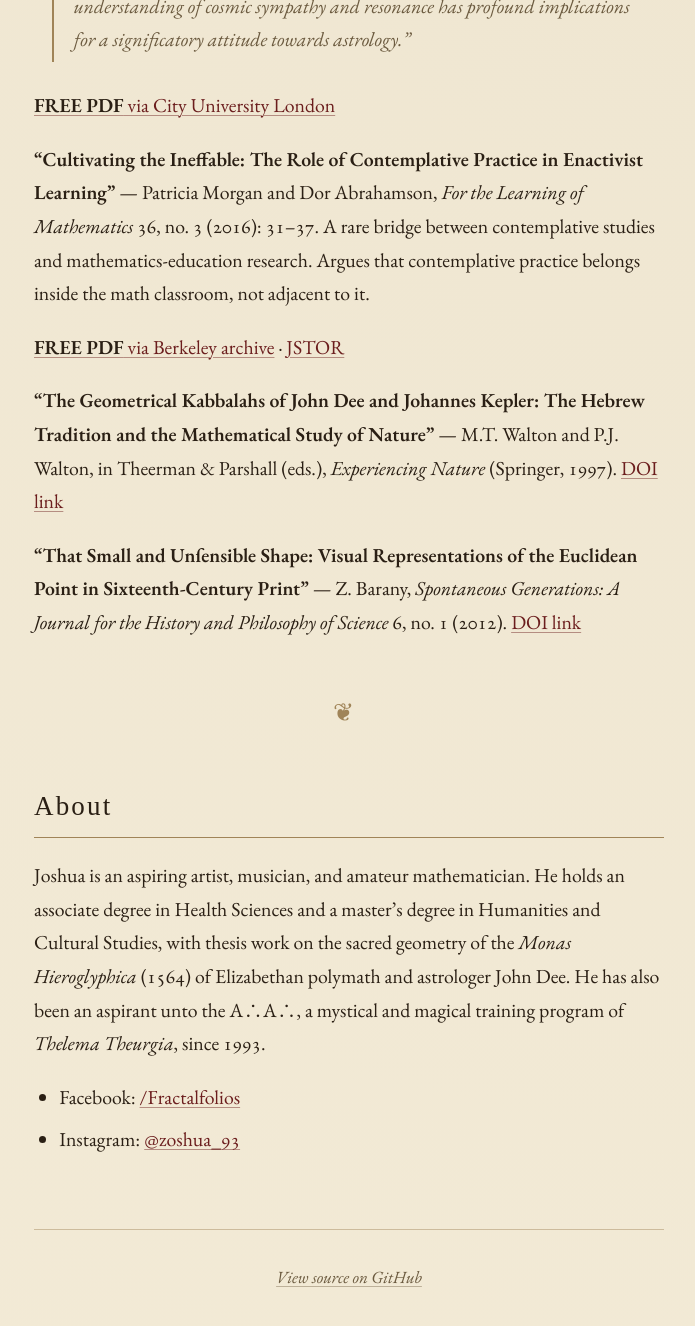
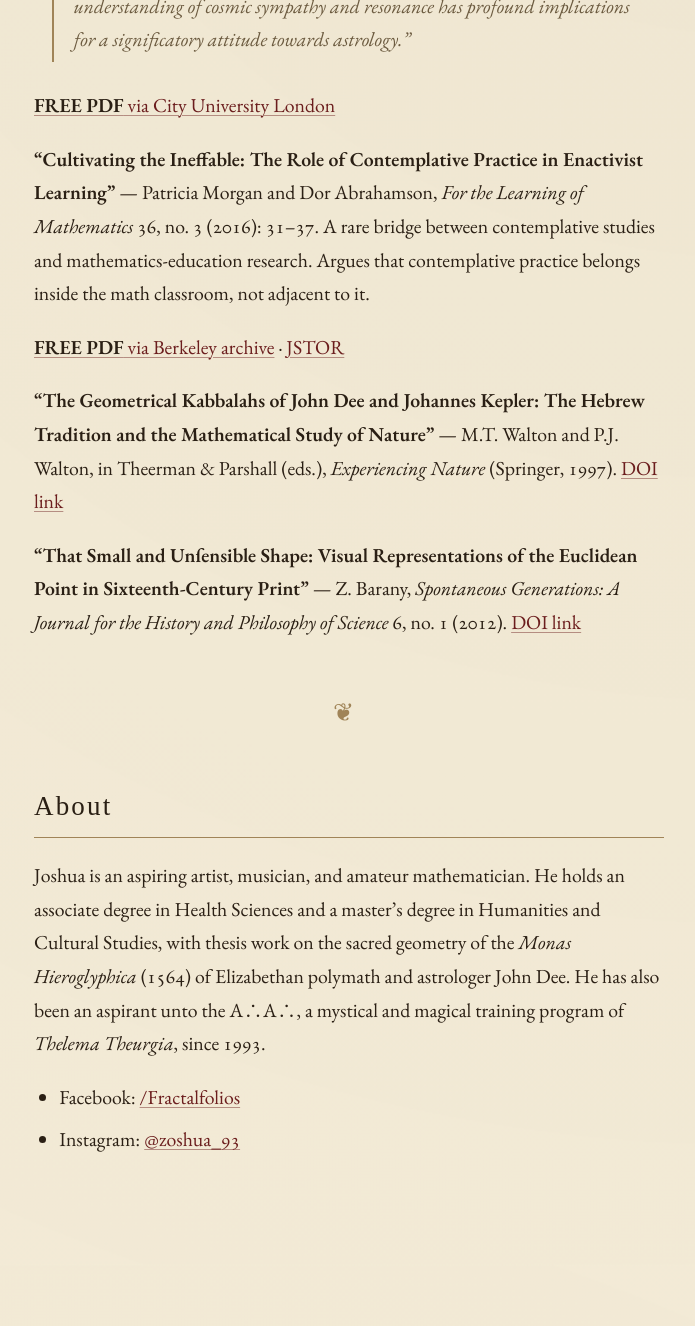
Before and after one commit to Fourier18/contemplative-mathematics, a Jekyll site: the page built from index.md, in a window 1280 px wide and 1400 px high, scrolled down 6844 px. Shown: the top 1326 px of the window, without its empty margins (291-986 px from the left). Built offline with Jekyll 4.4.1, drawn with Linux system fonts in a browser that asks for light colours; some web fonts are replaced; our own code applies the rules of GitHub Pages for plain Markdown files; after the commit the page ends 8109 px from its top, so only the background shows below that.

Commit message:
Remove 'View source on GitHub' colophon

```diff
--- a/_layouts/default.html
+++ b/_layouts/default.html
@@ -13,9 +13,6 @@
 <body>
   <main class="page">
     {{ content }}
-    <footer class="colophon">
-      <a href="https://github.com/Fourier18/contemplative-mathematics">View source on GitHub</a>
-    </footer>
   </main>
 </body>
 </html>
--- a/assets/css/style.css
+++ b/assets/css/style.css
@@ -143,29 +143,6 @@ code {
   font-size: 0.92em;
 }
 
-.colophon {
-  margin-top: 4rem;
-  padding-top: 1.8rem;
-  border-top: 1px solid rgba(160, 132, 88, 0.45);
-  text-align: center;
-  font-family: 'IM Fell English', 'EB Garamond', serif;
-  font-style: italic;
-  font-size: 0.95rem;
-  color: var(--muted);
-}
-
-.colophon a {
-  color: var(--muted);
-  text-decoration: underline;
-  text-decoration-color: rgba(107, 90, 63, 0.4);
-  text-underline-offset: 3px;
-}
-
-.colophon a:hover {
-  color: var(--accent);
-  text-decoration-color: var(--accent);
-}
-
 @media (max-width: 480px) {
   html { font-size: 17px; }
   .page { margin: 2rem auto 3rem; }
```
